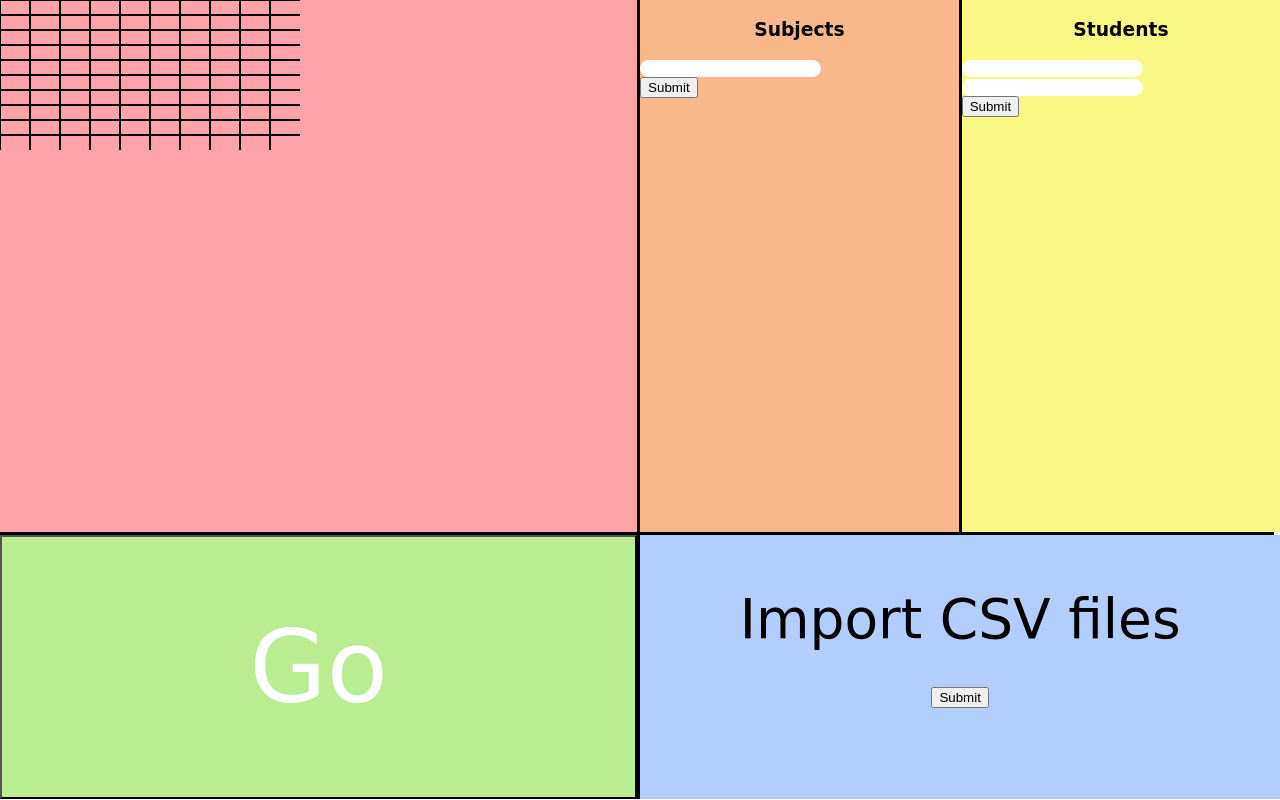
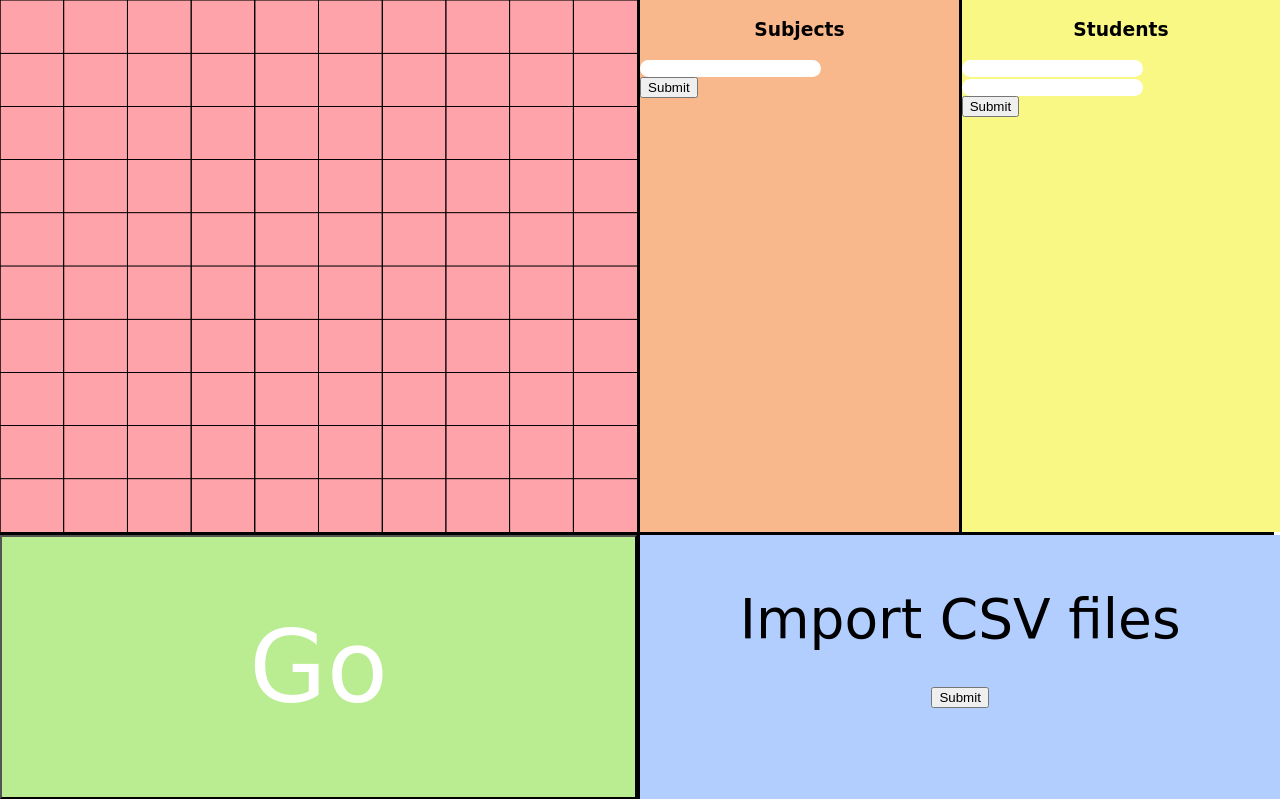
Before and after one commit to munselljbx/TeenhacksLI, a Flask app: template flaskr/templates/index.html in a window 1280 px wide. Run offline with Flask 2, Linux system fonts and the light colour scheme; the template is opened without the code that fills it, so the values that code supplies are empty; some web fonts are replaced.

Commit message:
fixed jacobs shit

```diff
--- a/flaskr/static/main.css
+++ b/flaskr/static/main.css
@@ -97,3 +97,8 @@ ul {
 #room-fields {
 
 }
+
+#canvas {
+    width: 100%;
+    height: 100%;
+}
--- a/flaskr/templates/index.html
+++ b/flaskr/templates/index.html
@@ -50,7 +50,7 @@
   <body>
     <div class="grid">
       <div id="map">
-        <canvas id="canvas"></canvas>
+        <canvas id="canvas" width="1000" height="1000"></canvas>
       </div>
       <div id="rooms">
         <h3>Subjects</h3>
```
